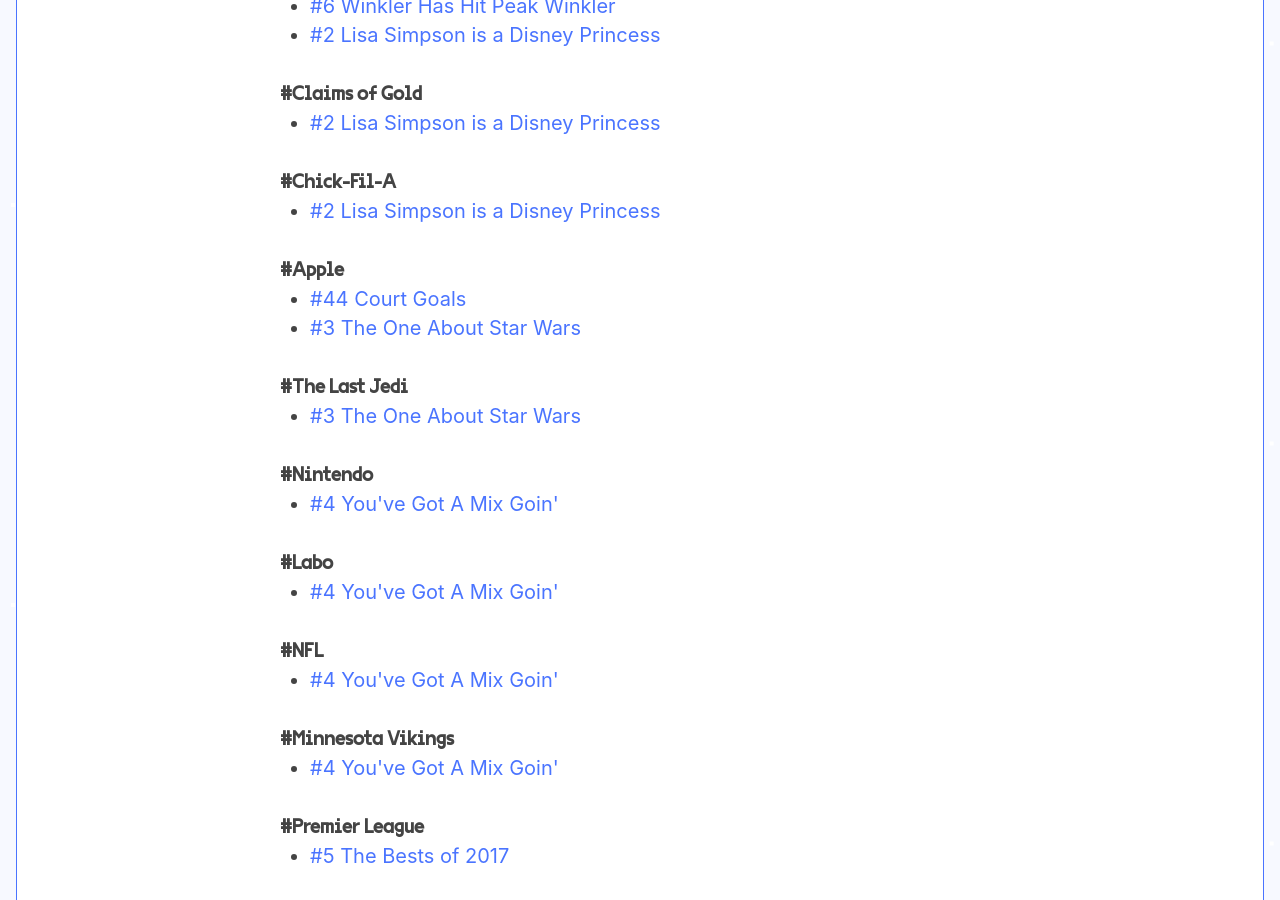
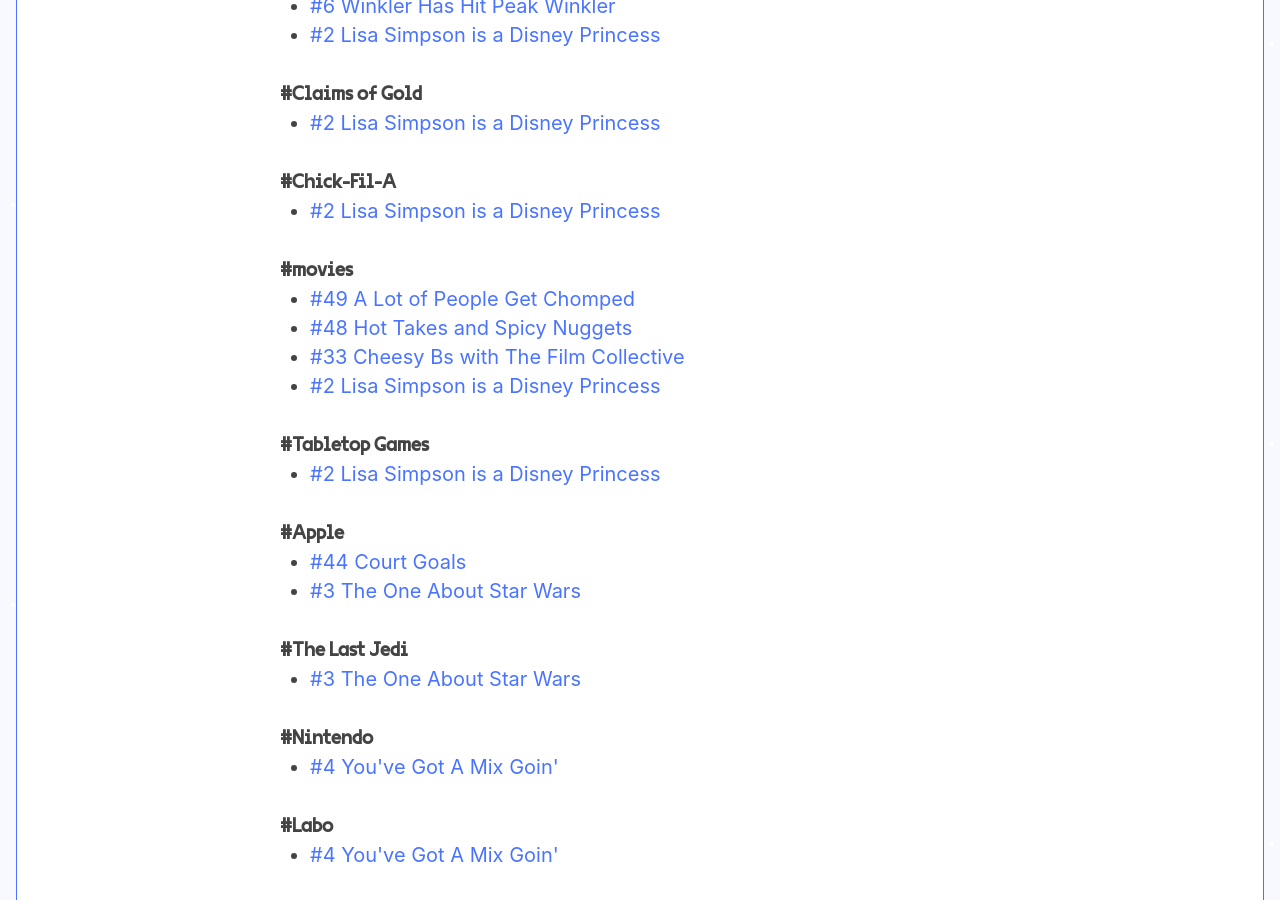
Before and after one commit to jondueck/whatevertown, a Jekyll site: the page built from tags.html, in a window 1280 px wide and 900 px high, scrolled down 1380 px. Built offline with Jekyll 4.4.1, drawn with Linux system fonts in a browser that asks for light colours; some web fonts are replaced; some of the changed text lies outside the part shown.

Commit message:
Updated 002

```diff
--- a/_posts/2017-12-27-002.md
+++ b/_posts/2017-12-27-002.md
@@ -11,6 +11,8 @@
 - Keymaster Games
 - Claims of Gold
 - Chick-Fil-A
+- movies
+- Tabletop Games
 author: Whatevertown
 season: 1
 episode_type: full
```
